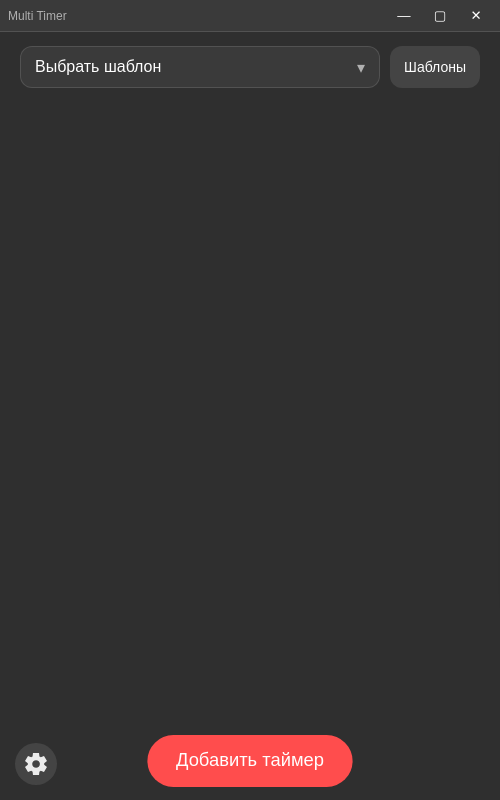
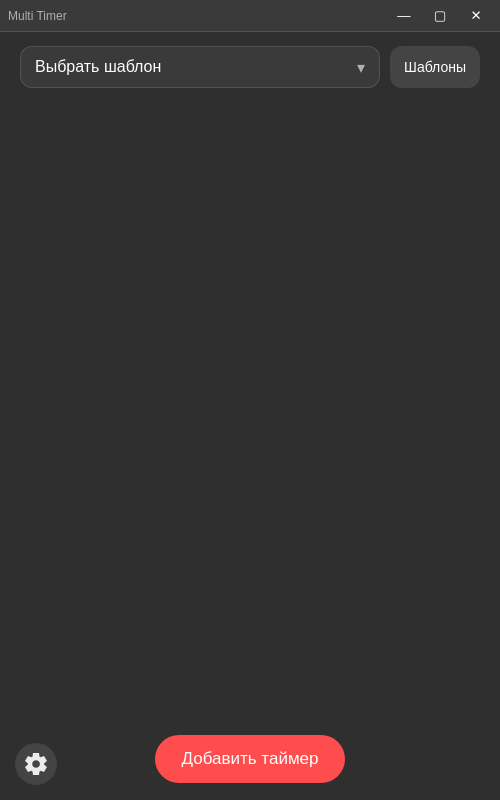
Before and after one commit to memto11/multi-timer-app, an Electron app: page index.html in a window 500 px wide. In both pictures the pointer is over the button "Добавить таймер". Drawn offline with Linux system fonts and the light colour scheme; no server answers.

Commit message:
Исправил hover кнопки добавления таймера

```diff
--- a/style.css
+++ b/style.css
@@ -537,7 +537,7 @@ body.light #backBtn:hover {
 
 #addTimer:hover {
   background: var(--accent-hover);
-  transform: translateX(-50%) translateY(-2px);
+  transform: translateY(-2px);
 }
 
 #addTimer:active {
@@ -969,10 +969,6 @@ body.light .toast {
   transform: none;
 }
 
-#addTimer:not(:disabled):hover {
-  transform: scale(1.08);
-}
-
 #addTimer:not(:disabled):active {
   transform: scale(0.95);
 }
```
